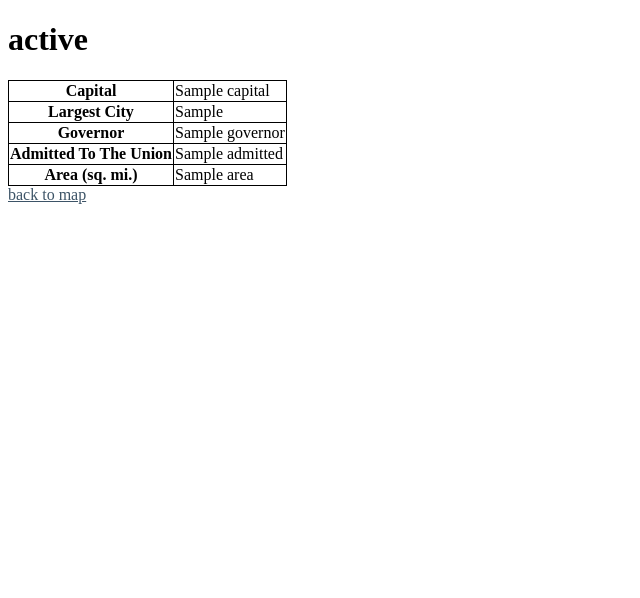
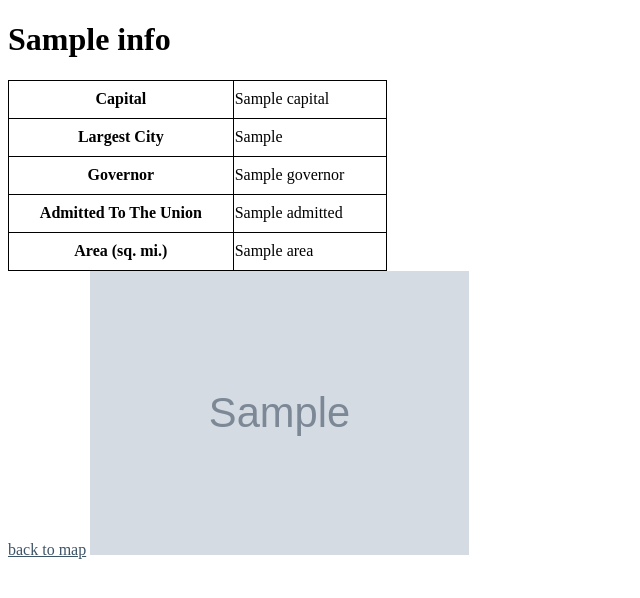
Before and after one commit to bratchea/StateInfoMap, a Flask app: template frontend/templates/state_info.j2 in a window 1280 px wide. Shown: the top 598 px of the page, without its empty margins (0-640 px from the left). Run offline with Flask 2, Linux system fonts and the light colour scheme; the template is opened without the code that fills it: most values are stand-ins (such as "Sample title", 1, 10 or a date in 2020); grey boxes marked "Sample" are stand-in pictures.

Commit message:
Initial add of image microservice

```diff
--- a/dispatch.yaml
+++ b/dispatch.yaml
@@ -2,7 +2,7 @@ dispatch:
   - url: "state-info-proj.uk.r.appspot.com/"
     service: default
 
-  - url: "state-info-proj.uk.r.appspot.com/us"
+  - url: "state-info-proj.uk.r.appspot.com/*"
     service: default
 
   # send traffic to backend
--- a/frontend/main.py
+++ b/frontend/main.py
@@ -1,4 +1,5 @@
 import requests
+import random
 
 from flask import Flask, render_template, request
 
@@ -6,7 +7,7 @@ from flask import Flask, render_template, request
 app = Flask(__name__)
 
 
-@app.route("/us")
+@app.route("/")
 def home():
     with open("static/images/us.svg") as um:
         us_map = um.read()
@@ -14,17 +15,29 @@ def home():
     return render_template("index.j2", us_map=us_map)
 
 
-@app.route("/us/list")
+@app.route("/list")
 def list_view():
     return render_template("list_view.j2")
 
 
-@app.route("/us/state/<state>")
+@app.route("/state/<state>")
 def state(state):
     # make call to state info micro service here
     resp = requests.get(url=f"https://backend-api-dot-state-info-proj.uk.r.appspot.com/states/{state}")
+    assert resp.status_code == 200, resp.text
 
-    return render_template("state_info.j2", info=resp.json())
+    image = requests.get(url=f"http://20.121.0.200/?keyword={state}")
+    assert image.status_code == 200, image.text
+
+    # grab the image links that is a .jpg
+    image_links = [img for img in image.json() if img.endswith(".jpg")]
+    if len(image_links) > 0:
+        # pick a random image from the list of .jpg
+        image_link = image_links[random.randrange(0, len(image_links))]
+    else:
+        image_link = "static/images/NotFound.jpg"
+
+    return render_template("state_info.j2", info=resp.json(), image=image_link)
 
 
 if __name__ == "__main__":
--- a/frontend/static/css/style.css
+++ b/frontend/static/css/style.css
@@ -24,6 +24,7 @@ path:hover {
 }
 
 .state_table {
+  width: 30%;
   border: 1px solid;
   border-color: black;
   border-collapse: collapse;
@@ -31,6 +32,7 @@ path:hover {
 
 td,
 th {
+  height: 35px;
   border: 1px solid;
   border-color: black;
 }
@@ -59,3 +61,8 @@ a {
 p {
   text-decoration: underline;
 }
+
+img {
+  width: 30%;
+  height: 30%;
+}
--- a/frontend/static/js/app.js
+++ b/frontend/static/js/app.js
@@ -1,8 +1,8 @@
 document.addEventListener("click", (e) => {
     if (e.target.tagName == "path") {
         let content = e.target.dataset.name;
-        window.location = `http://state-info-proj.uk.r.appspot.com/us/state/${content}`;
+        window.location = `ttp://state-info-proj.uk.r.appspot.com/us/state/${content}`;
     } else {
-        console.log("blah");
+        console.log("Not Clickable");
     }
 });
--- a/frontend/templates/index.j2
+++ b/frontend/templates/index.j2
@@ -17,7 +17,7 @@
         <div class="child">
             {{us_map}}
             <div class="bottom-right">
-                <a target= "_self" href="{{ request.url_root }}us/list">List View</a>
+                <a target= "_self" href="{{ request.url_root }}/list">List View</a>
             </div>
         </div>
     </div>
--- a/frontend/templates/list_view.j2
+++ b/frontend/templates/list_view.j2
@@ -73,7 +73,7 @@
             <p name="Wyoming">Wyoming</p>
         </div>
         <div class="bottom-right">
-            <a target="_self" href="{{ request.url_root }}us">Map View</a>
+            <a target="_self" href="{{ request.url_root }}">Map View</a>
         </div>
     </div>
 </body>
--- a/frontend/templates/state_info.j2
+++ b/frontend/templates/state_info.j2
@@ -6,18 +6,18 @@
     <meta http-equiv="X-UA-Compatible" content="IE=edge">
     <meta name="viewport" content="width=device-width, initial-scale=1.0">
     <link rel="stylesheet" href="../../static/css/style.css">
-    <title>{{info.state}}</title>
+    <title>{{info.name}}</title>
 </head>
 
 <body>
-    <h1>{{info.state}}</h1>
+    <h1>{{info.name}}</h1>
     <table class="state_table">
         <tr>
             <th>
                 Capital
             </th>
             <td>
-                {{info.capital}}
+                {{ info.capital }}
             </td>
         </tr>
         <tr>
@@ -25,7 +25,7 @@
                 Largest City
             </th>
             <td>
-                {{info.largest_city}}
+                {{ info.largest_city }}
             </td>
         </tr>
         <tr>
@@ -33,7 +33,7 @@
                 Governor
             </th>
             <td>
-                {{info.governor}}
+                {{ info.governor }}
             </td>
         </tr>
         <tr>
@@ -41,7 +41,7 @@
                 Admitted To The Union
             </th>
             <td>
-                {{info.admitted}}
+                {{ info.admitted }}
             </td>
         </tr>
         <tr>
@@ -49,11 +49,12 @@
                 Area (sq. mi.)
             </th>
             <td>
-                {{info.area}}
+                {{ info.area }}
             </td>
         </tr>
     </table>
-    <a href="{{ request.url_root }}us">back to map</a>
+    <a href="{{ request.url_root }}">back to map</a>
+    <img src="{{ image }}" alt="An image from {{ info.name }} ">
 </body>
 
 </html>
```
Also changed, not shown: frontend/static/images/NotFound.jpg (added).
